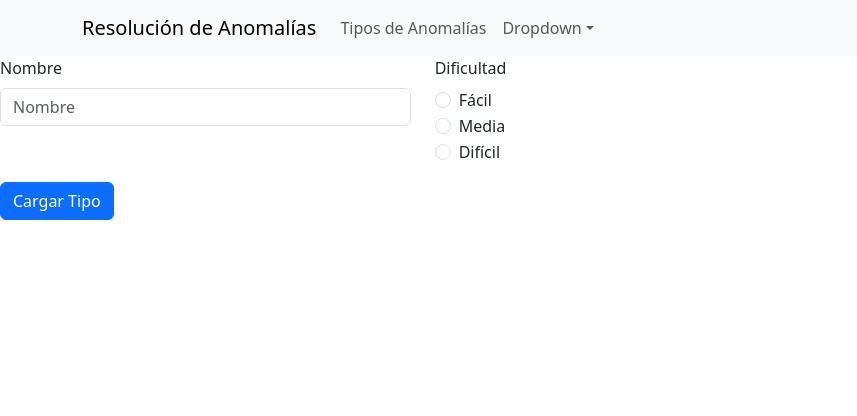
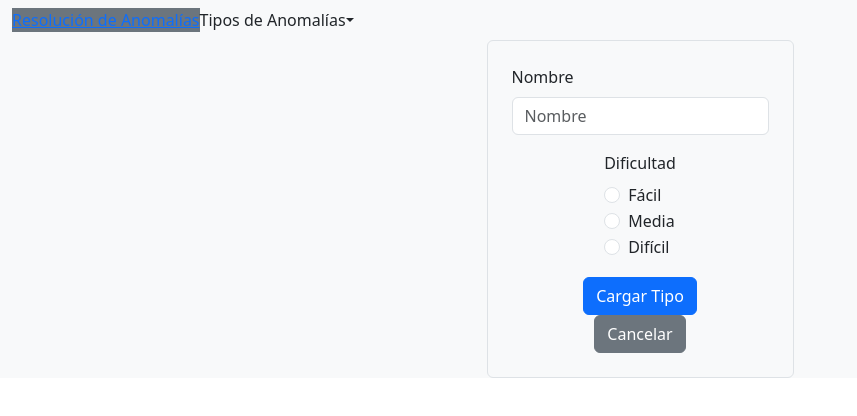
Before and after one commit to tomasinoalvaro48/DSWTP_FrontEnd, a React (Vite) app: page /add-tipo-anomalia in a window 1280 px wide. Shown: the top 416 px of the page, without its empty margins (0-857 px from the left). Built offline with nearby package versions, Linux system fonts and the light colour scheme.

Commit message:
add casi terminado CRUD Tipo Anomalia

```diff
--- a/src/api/postManager.ts
+++ b/src/api/postManager.ts
@@ -1,11 +1,8 @@
 import { useState, useEffect } from 'react'
 import axios from 'axios'
 import { BACKEND_URL } from '../../endpoints.config.ts'
-import { useNavigate } from 'react-router'
 
 // Define the get and post functions to interact with the API
-// These functions will be used to fetch and post data to the backend
-const sleep = (ms: number) => new Promise((resolve) => setTimeout(resolve, ms))
 
 // get function:
 function get<T = unknown>(url: string) {
@@ -32,30 +29,14 @@ function get<T = unknown>(url: string) {
 }
 
 // post function:
-function post<T = unknown>(url: string, data: T, rout: string) {
-  const [post, setPost] = useState<T[]>([])
-  const [loading, setLoading] = useState(true)
-  const [error, setError] = useState(null)
+async function post<T = unknown>(url: string, data: T) {
+  try {
+    await axios.post(`${BACKEND_URL}/api/${url}`, data)
+  } catch (err: any) {
+  } finally {
+    console.log('Post request completed', data)
+  }
+}
 
-  const navigate = useNavigate()
-
-  useEffect(() => {
-    addPosts()
-  }, [])
-
-  const addPosts = async () => {
-    try {
-      const response = await axios.post(`${BACKEND_URL}/api/${url}`, data)
-      setPost(response.data.data)
-    } catch (err: any) {
-      setError(err.message)
-      await sleep(10000)
-    } finally {
-      setLoading(false)
-      console.log('Post request completed', data)
-      navigate(`${rout}`)
-    }
-  }
-  return { error, post, loading }
-}
+// Exportamos las funciones para usarlas en otros archivos
 export { get, post }
--- a/src/components/TipoAnomalia/AddTiposAnomalias.tsx
+++ b/src/components/TipoAnomalia/AddTiposAnomalias.tsx
@@ -1,81 +1,115 @@
 import { useState } from 'react'
-import { Row, Form, Col, Button, Tab } from 'react-bootstrap'
+import { useNavigate } from 'react-router'
 import { post } from '../../api/postManager.ts'
-//import { useNavigate } from 'react-router'
+import { Link } from 'react-router'
 
 export function AddTiposAnomalias() {
-  const [validated, setValidated] = useState(false)
   const [tipoNuevo, setTipoNuevo] = useState({
     nombre_tipo_anomalia: '',
     dificultad_tipo_anomalia: 0,
   })
 
-  //const navigate = useNavigate()
+  const navigate = useNavigate()
 
-  const handleSubmit = (event: any) => {
+  const handleSubmit = (event: React.FormEvent<HTMLFormElement>) => {
+    event.preventDefault()
     const form = event.currentTarget
     if (form.checkValidity() === false) {
-      event.preventDefault()
       event.stopPropagation()
     } else {
-      setValidated(true)
-      post('tipoanomalia', tipoNuevo, 'show-tipo-anomalia')
+      post('tipoanomalia', tipoNuevo)
+      navigate('/show-tipo-anomalia') // Moverse a la ruta "show-tipo-anomalia" después del post
     }
   }
 
   return (
-    <Form noValidate validated={validated} onSubmit={handleSubmit}>
-      <Row className="mb-3">
-        <Form.Group as={Col} md="4">
-          <Form.Label>Nombre</Form.Label>
-          <Form.Control
+    <div className="d-flex flex-column align-items-center justify-content-center bg-light">
+      <form
+        className="d-flex flex-column align-items-center justify-content-center p-4 border rounded bg-light"
+        noValidate
+        onSubmit={handleSubmit}
+      >
+        <div className="mb-3">
+          <label htmlFor="nombre" className="form-label">
+            Nombre
+          </label>
+          <input
             required
             type="text"
+            id="nombre"
+            className="form-control"
             placeholder="Nombre"
-            onChange={(e) => {
+            value={tipoNuevo.nombre_tipo_anomalia}
+            onChange={(e) =>
               setTipoNuevo({
                 ...tipoNuevo,
                 nombre_tipo_anomalia: e.target.value,
               })
-            }}
+            }
           />
-          <Form.Control.Feedback>Sin Error</Form.Control.Feedback>
-        </Form.Group>
-        <Form.Group as={Col} md="4">
-          <Form.Label>Dificultad</Form.Label>
-          <Tab.Container id="list-group-tabs">
-            <Row>
-              <Col sm={4}>
-                <Form.Check
-                  label="Fácil"
-                  name="inline-radio"
+        </div>
+        <div className="mb-3">
+          <label className="form-label">Dificultad</label>
+          <div className="form-check">
+            <input
+              required
+              className="form-check-input"
               type="radio"
-                  id="inline-radio-facil"
-                  value={1}
+              name="dificultad"
+              id="facil"
+              onChange={() =>
+                setTipoNuevo({
+                  ...tipoNuevo,
+                  dificultad_tipo_anomalia: 1,
+                })
+              }
             />
-                <Form.Check
-                  label="Media"
-                  name="inline-radio"
+            <label className="form-check-label" htmlFor="facil">
+              Fácil
+            </label>
+          </div>
+          <div className="form-check">
+            <input
+              className="form-check-input"
               type="radio"
-                  id="inline-radio-media"
-                  value={2}
+              name="dificultad"
+              id="media"
+              onChange={() =>
+                setTipoNuevo({
+                  ...tipoNuevo,
+                  dificultad_tipo_anomalia: 2,
+                })
+              }
             />
-                <Form.Check
-                  label="Difícil"
-                  name="inline-radio"
+            <label className="form-check-label" htmlFor="media">
+              Media
+            </label>
+          </div>
+          <div className="form-check">
+            <input
+              className="form-check-input"
               type="radio"
-                  id="inline-radio-dificil"
-                  value={3}
+              name="dificultad"
+              id="dificil"
+              onChange={() =>
+                setTipoNuevo({
+                  ...tipoNuevo,
+                  dificultad_tipo_anomalia: 3,
+                })
+              }
             />
-              </Col>
-            </Row>
-          </Tab.Container>
-          <Form.Control.Feedback>Sin Error</Form.Control.Feedback>
-        </Form.Group>
-      </Row>
-      <Button variant="primary" type="submit">
+            <label className="form-check-label" htmlFor="dificil">
+              Difícil
+            </label>
+          </div>
+        </div>
+        <button type="submit" className="btn btn-primary">
           Cargar Tipo
-      </Button>
-    </Form>
+        </button>
+        <Link className="btn btn-secondary" to="/show-tipo-anomalia">
+          Cancelar
+        </Link>
+      </form>
+    </div>
   )
 }
--- a/src/components/TipoAnomalia/ShowTiposAnomalias.tsx
+++ b/src/components/TipoAnomalia/ShowTiposAnomalias.tsx
@@ -63,9 +63,9 @@ export function ShowTiposAnomalias() {
           {error}
         </div>
       )}
-      <Button variant="success" href="/add-tipo-anomalia">
-        Agregar Tipo de Anomalía
-      </Button>
+      <Link to="/add-tipo-anomalia">
+        <Button variant="success">+ Agregar Tipo de Anomalía</Button>
+      </Link>
     </div>
   )
 }
--- a/src/navigation/MainNavbar.tsx
+++ b/src/navigation/MainNavbar.tsx
@@ -1,15 +1,22 @@
-import { Container, NavLink, Nav, Navbar, NavDropdown } from 'react-bootstrap'
+import { Container, Navbar, NavDropdown } from 'react-bootstrap'
+import { NavLink } from 'react-router'
 
 export function MainNavbar() {
   return (
+    <>
       <Navbar expand="lg" className="bg-body-tertiary">
-      <Container>
-        <Navbar.Brand href="/">Resolución de Anomalías</Navbar.Brand>
+        <Container fluid className="align-items-center">
+          <NavLink to="/">
+            <div className="bg-secondary" id="navbarBrand">
+              Resolución de Anomalías
+            </div>
+          </NavLink>
           <Navbar.Toggle aria-controls="basic-navbar-nav" />
           <Navbar.Collapse id="basic-navbar-nav">
-          <Nav className="me-auto">
-            <NavLink href="/show-tipo-anomalia">Tipos de Anomalías</NavLink>
-            <NavDropdown title="Dropdown" id="nav-dropdown">
+            <NavLink to="/show-tipo-anomalia" className="nav-link">
+              <div className="navbarOptionTipos">Tipos de Anomalías</div>
+            </NavLink>
+            <NavDropdown title="" id="nav-dropdown">
               <NavDropdown.Item href="#action/3.1">
                 Configuración
               </NavDropdown.Item>
@@ -18,9 +25,9 @@ export function MainNavbar() {
                 Cerrar Sesión
               </NavDropdown.Item>
             </NavDropdown>
-          </Nav>
           </Navbar.Collapse>
         </Container>
       </Navbar>
+    </>
   )
 }
```
Lines whose indentation alone changed are shown as unchanged.
